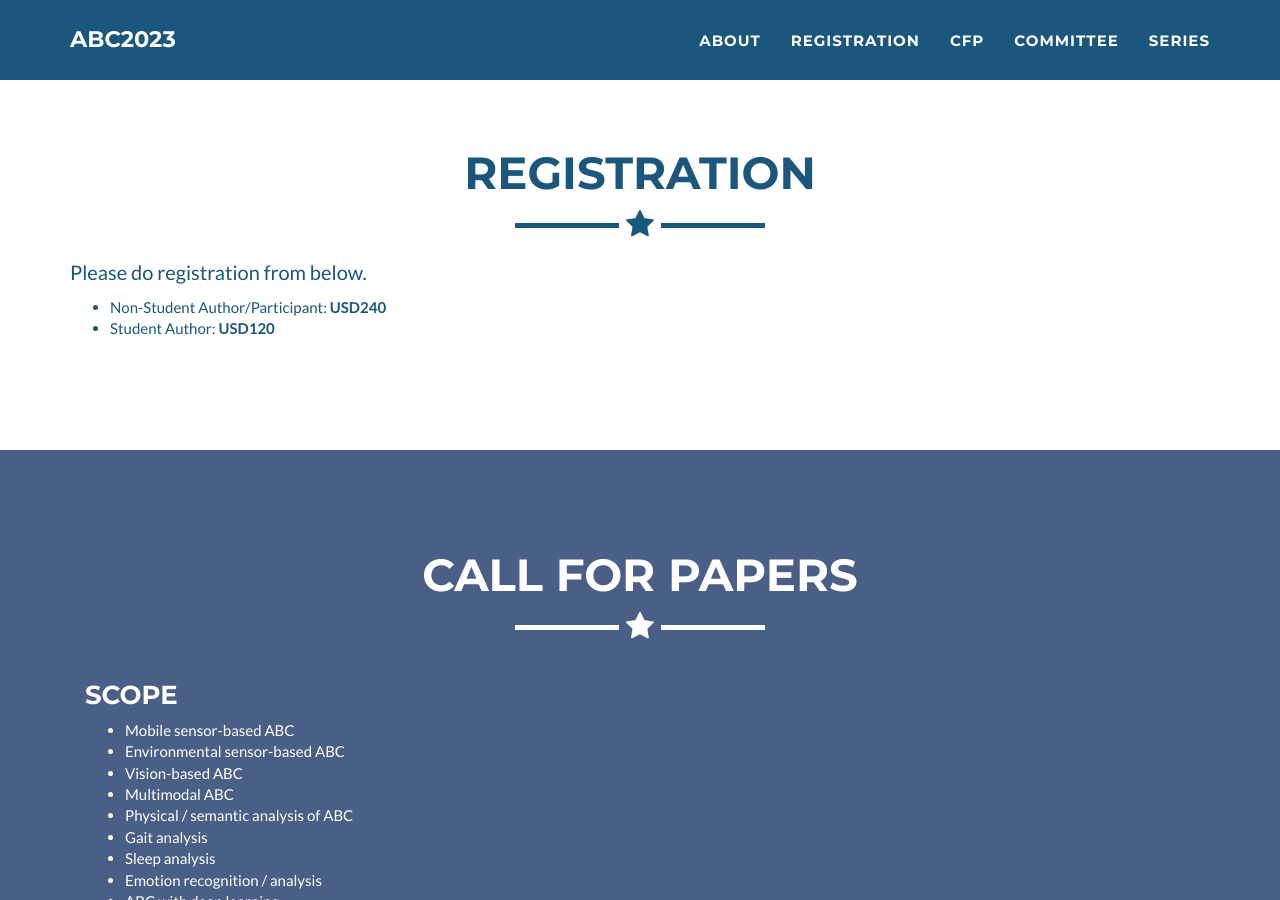
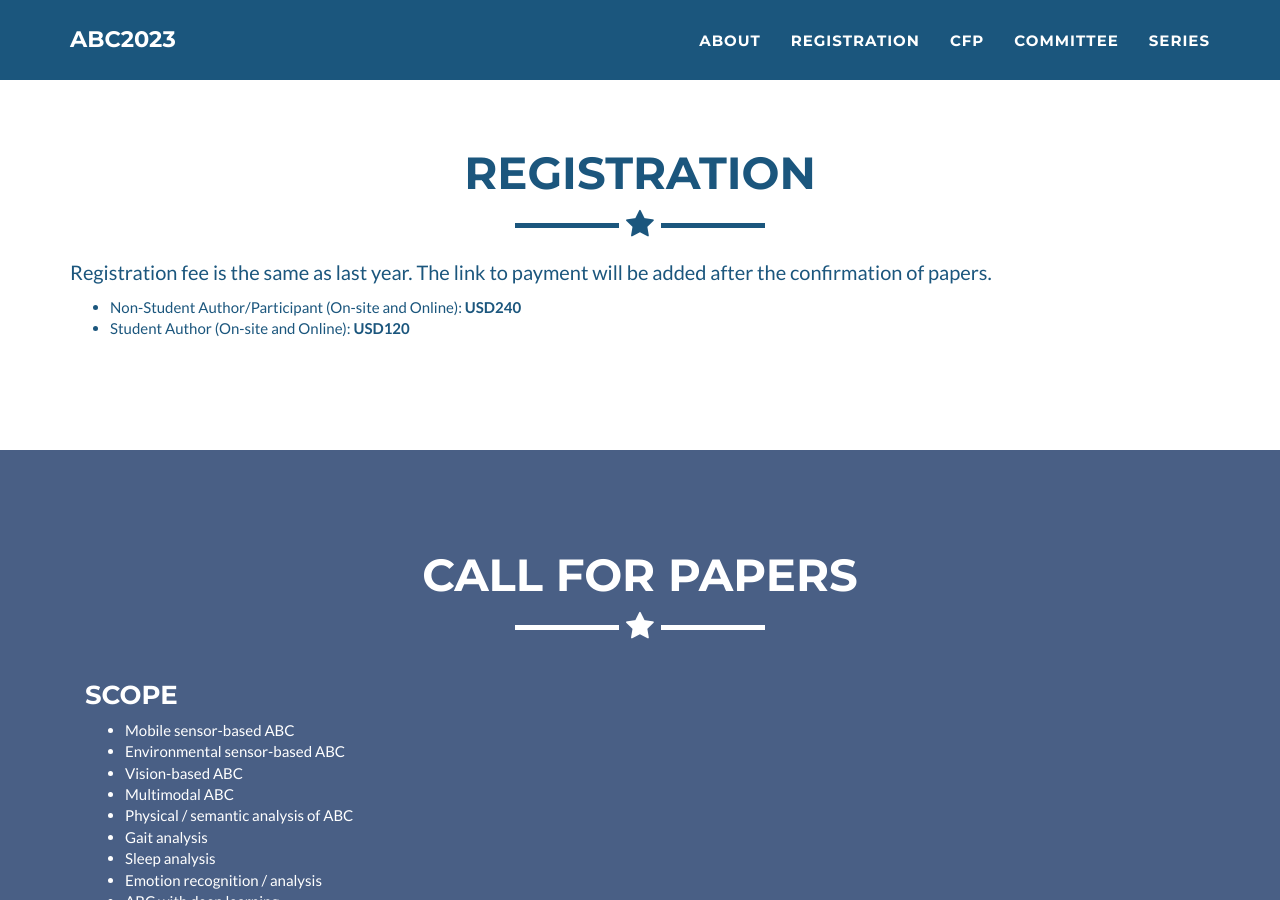
Before and after one commit to abc-research/abc-research.github.io, a Jekyll site: the page built from index.html, in a window 1280 px wide and 900 px high, scrolled down 1496 px. Built offline with Jekyll 4.4.1, drawn with Linux system fonts in a browser that asks for light colours.

Commit message:
Update registration.html

```diff
--- a/_includes/registration.html
+++ b/_includes/registration.html
@@ -9,10 +9,10 @@
             </div>
             <div class="row">
                 <div class="col-lg-12">
-                  <p>Please do registration from below.</p>
+                  <p>Registration fee is the same as last year. The link to payment will be added after the confirmation of papers.</p>
                   <ul>
-                      <li> Non-Student Author/Participant: <b>USD240</b> </li>
-                      <li> Student Author: <b>USD120</b> </li>
+                      <li> Non-Student Author/Participant (On-site and Online): <b>USD240</b> </li>
+                      <li> Student Author (On-site and Online): <b>USD120</b> </li>
                   </ul>
                 </div>
 
```
